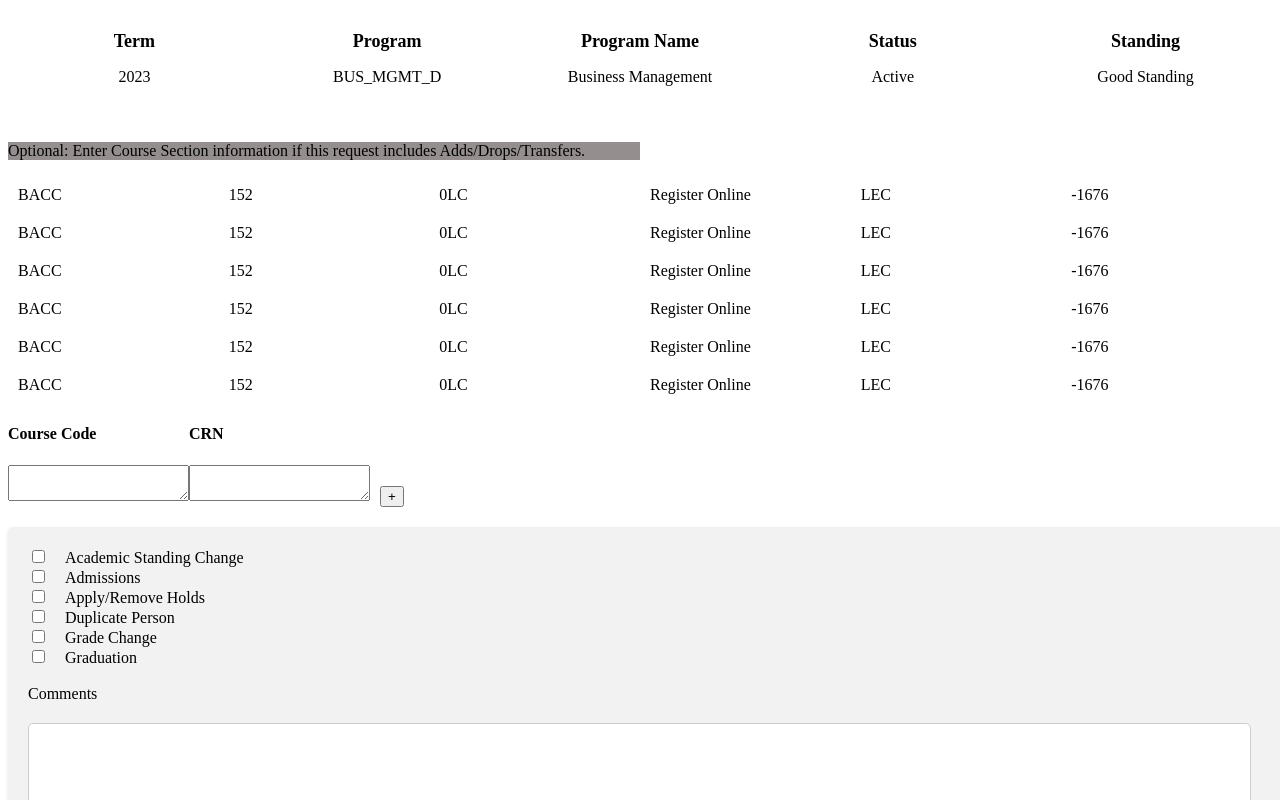
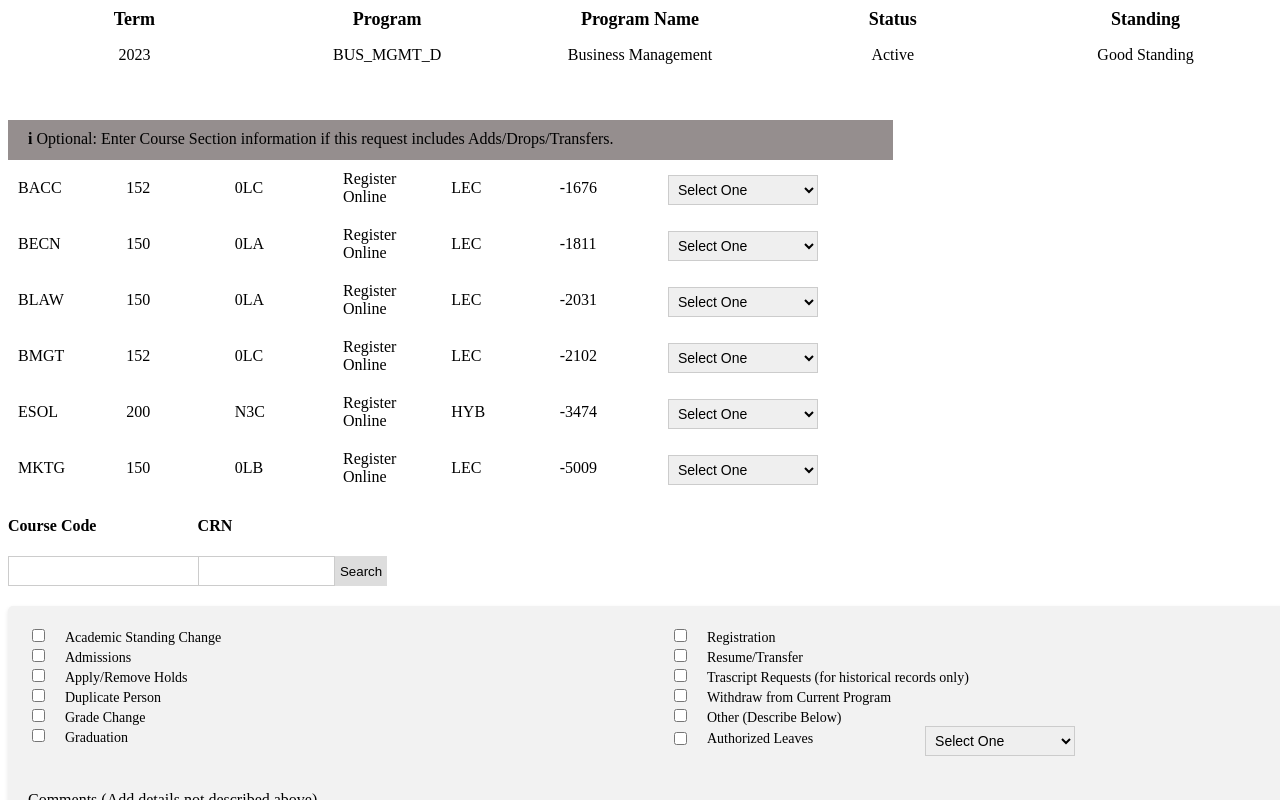
Before and after one commit to ganesh077/CapstoneSafForm, an Angular app: page / in a window 1280 px wide. Shown: the part 280-1080 px from the top of the page. Built offline with nearby package versions, Linux system fonts and the light colour scheme.

Commit message:
final commit

```diff
--- a/src/app/header/header.component.html
+++ b/src/app/header/header.component.html
@@ -1,10 +1,5 @@
 <header class="header">
     <nav class="header-nav">
       <a class="header-nav-brand" href="#">Create SAF</a>
-      <ul class="header-nav-menu">
-        <li class="header-nav-menu-item"><a href="#">Home</a></li>
-        <li class="header-nav-menu-item"><a href="#">About</a></li>
-        <li class="header-nav-menu-item"><a href="#">Contact</a></li>
-      </ul>
     </nav>
   </header>
--- a/src/app/saf-selection/saf-selection.component.css
+++ b/src/app/saf-selection/saf-selection.component.css
@@ -21,6 +21,7 @@
 
     .last-section__label {
     font-size: 16px;
+    margin-right: 20px;
     }
 
     .last-section__textarea {
@@ -56,3 +57,57 @@
     background-color: #f44336;
     color: #fff;
     }
+
+
+    .last-section__checkbox-grid {
+      display: grid;
+      grid-template-columns: repeat(2, 1fr); /* creates two equal columns */
+      grid-template-rows: repeat(3, auto); /* creates six equal rows */
+      gap: 20px; /* adds some space between the checkboxes */
+    }
+
+    .last-section__col:nth-child(-n+6) {
+      grid-column: 1; /* places the first six checkboxes in the first column */
+    }
+
+    .last-section__col:nth-child(n+7) {
+      grid-column: 2; /* places the last six checkboxes in the second column */
+    }
+
+
+    .last-section__col_leave {
+      width: 50%;
+    }
+
+    .last-section__label {
+      flex: 1 0;  /* expands to fill the available space */
+      margin-right: 10px;
+      width: 50px;
+      font-size: 14px;
+
+    }
+
+    .checkbox-with-dropdown {
+      display: flex;
+      justify-content: space-between;
+      align-items: center;
+    }
+
+    .dropdown__menu {
+      display: block;
+      position: absolute;
+      z-index: 1;
+      border: 1px solid #ccc;
+      padding: 5px;
+      font-size: 14px;
+      width: 150px;
+    }
+    .dropdown__menu option {
+      font-size: 14px;
+    }
+    .dropdown__button {
+      background-color: #ddd;
+      padding: 5px;
+      border: none;
+      cursor: pointer;
+    }
--- a/src/app/saf-selection/saf-selection.component.html
+++ b/src/app/saf-selection/saf-selection.component.html
@@ -14,30 +14,66 @@
           <input type="checkbox" class="last-section__checkbox" id="criteria-3">
           <label for="criteria-3" class="last-section__label">Apply/Remove Holds</label>
         </div>
+        <div class="last-section__col">
+          <input type="checkbox" class="last-section__checkbox" id="criteria-7">
+          <label for="criteria-7" class="last-section__label">Duplicate Person</label>
+        </div>
+        <div class="last-section__col">
+          <input type="checkbox" class="last-section__checkbox" id="criteria-8">
+          <label for="criteria-8" class="last-section__label">Grade Change</label>
+        </div>
+        <div class="last-section__col">
+          <input type="checkbox" class="last-section__checkbox" id="criteria-9">
+          <label for="criteria-9" class="last-section__label">Graduation</label>
+        </div>
         </div>
         <div class="last-section__row">
           <div class="last-section__col">
-          <input type="checkbox" class="last-section__checkbox" id="criteria-4">
-          <label for="criteria-4" class="last-section__label">Duplicate Person</label>
+            <input type="checkbox" class="last-section__checkbox" id="criteria-1">
+            <label for="criteria-1" class="last-section__label">Registration</label>
           </div>
           <div class="last-section__col">
-          <input type="checkbox" class="last-section__checkbox" id="criteria-5">
-          <label for="criteria-5" class="last-section__label">Grade Change</label>
+            <input type="checkbox" class="last-section__checkbox" id="criteria-2">
+            <label for="criteria-2" class="last-section__label">Resume/Transfer</label>
           </div>
           <div class="last-section__col">
-          <input type="checkbox" class="last-section__checkbox" id="criteria-6">
-          <label for="criteria-6" class="last-section__label">Graduation</label>
+            <input type="checkbox" class="last-section__checkbox" id="criteria-3">
+            <label for="criteria-3" class="last-section__label">Trascript Requests (for historical records only)</label>
+          </div>
+          <div class="last-section__col">
+            <input type="checkbox" class="last-section__checkbox" id="criteria-7">
+            <label for="criteria-7" class="last-section__label">Withdraw from Current Program</label>
+          </div>
+          <div class="last-section__col">
+            <input type="checkbox" class="last-section__checkbox" id="criteria-8">
+            <label for="criteria-8" class="last-section__label">Other (Describe Below)</label>
+          </div>
+          <div class="last-section__col_leave">
+            <div class="checkbox-with-dropdown">
+              <input type="checkbox" class="last-section__checkbox" id="criteria-9">
+              <label for="criteria-9" class="last-section__label">Authorized Leaves</label>
+              <div class="dropdown">
+                <select class="dropdown__menu">
+                  <option value="" selected>Select One</option>
+                  <option value="option1">Option 1</option>
+                  <option value="option2">Option 2</option>
+                  <option value="option3">Option 3</option>
+                </select>
+                <button class="dropdown__button">Options</button>
               </div>
             </div>
           </div>
-    <br>
+
+          </div>
+</div>
 <div class="last-section__textarea-wrapper">
-      <div class="last-section__textarea-header">Comments</div>
+<div class="last-section__textarea-header">Comments (Add details not described above)</div>
 <textarea class="last-section__textarea"></textarea>
 </div>
 <div class="last-section__buttons">
 <button class="last-section__button">Create SAF</button>
 <button class="last-section__button">Cancel</button>
 </div>
+
   </div>
 </div>
--- a/src/app/student-courses/student-courses.component.css
+++ b/src/app/student-courses/student-courses.component.css
@@ -8,7 +8,7 @@
   }
 
   .student-courses__table {
-    width: 100%;
+    width: 60%;
     table-layout: fixed;
     border-collapse: collapse;
   }
@@ -59,7 +59,85 @@
   }
 
   .test {
-    width: 50%;
+    width: 70%;
+    height: 40px;
     background-color: rgb(149, 142, 142);
 
 }
+
+
+.texter {
+  margin: 10px;
+  padding: 10px;
+  text-align: left;
+  justify-content: center;
+  align-items: center;
+}
+
+
+.checkbox-with-dropdown {
+  display: flex;
+  justify-content: space-between;
+  align-items: center;
+}
+
+.dropdown__menu {
+  display: block;
+  position: absolute;
+  z-index: 1;
+  border: 1px solid #ccc;
+  padding: 5px;
+  font-size: 14px;
+  width: 150px;
+}
+.dropdown__menu option {
+  font-size: 14px;
+}
+.dropdown__button {
+  background-color: #ddd;
+  padding: 5px;
+  border: none;
+  cursor: pointer;
+}
+
+.student-notes__row {
+  display: flex;
+  justify-content: space-between;
+  width: 30%;
+}
+
+.student-notes__col {
+  flex-basis: 50%;
+}
+
+.student-notes__textbox {
+  width: 100%;
+  padding: 5px;
+  border: 1px solid #ccc;
+  font-size: 16px;
+}
+
+.student-notes__search {
+  display: flex;
+}
+
+.student-notes__search input {
+  flex: 1;
+  padding: 5px;
+  border: 1px solid #ccc;
+  font-size: 16px;
+}
+
+.student-notes__search-button {
+  background-color: #ddd;
+  padding: 5px;
+  border: none;
+  cursor: pointer;
+}
+
+.student-notes__button {
+  background-color: #ddd;
+  padding: 5px;
+  border: none;
+  cursor: pointer;
+}
--- a/src/app/student-courses/student-courses.component.html
+++ b/src/app/student-courses/student-courses.component.html
@@ -1,5 +1,5 @@
 <div class="student-courses">
-  <div class="test"><p>Optional: Enter Course Section information if this request includes Adds/Drops/Transfers.</p></div>
+  <div class="test"><div class="texter"><b>i</b> Optional: Enter Course Section information if this request includes Adds/Drops/Transfers.</div></div>
 
     <table class="student-courses__table">
 
@@ -11,46 +11,100 @@
           <td>Register Online</td>
           <td>LEC</td>
           <td>-1676</td>
+          <td><div class="dropdown">
+            <select class="dropdown__menu">
+              <option value="" selected>Select One</option>
+              <option value="option1">Add</option>
+              <option value="option2">Drop</option>
+              <option value="option3">Transfer</option>
+            </select>
+            <button class="dropdown__button">Options</button>
+          </div></td>
         </tr>
         <tr>
-          <td>BACC</td>
+          <td>BECN</td>
+          <td>150</td>
+          <td>0LA</td>
+          <td>Register Online</td>
+          <td>LEC</td>
+          <td>-1811</td>
+          <td><div class="dropdown">
+            <select class="dropdown__menu">
+              <option value="" selected>Select One</option>
+              <option value="option1">Add</option>
+              <option value="option2">Drop</option>
+              <option value="option3">Transfer</option>
+            </select>
+            <button class="dropdown__button">Options</button>
+          </div></td>
+        </tr>
+        <tr>
+          <td>BLAW</td>
+          <td>150</td>
+          <td>0LA</td>
+          <td>Register Online</td>
+          <td>LEC</td>
+          <td>-2031</td>
+          <td><div class="dropdown">
+            <select class="dropdown__menu">
+              <option value="" selected>Select One</option>
+              <option value="option1">Add</option>
+              <option value="option2">Drop</option>
+              <option value="option3">Transfer</option>
+            </select>
+            <button class="dropdown__button">Options</button>
+          </div></td>
+        </tr>
+        <tr>
+          <td>BMGT</td>
           <td>152</td>
           <td>0LC</td>
           <td>Register Online</td>
           <td>LEC</td>
-          <td>-1676</td>
+          <td>-2102</td>
+          <td><div class="dropdown">
+            <select class="dropdown__menu">
+              <option value="" selected>Select One</option>
+              <option value="option1">Add</option>
+              <option value="option2">Drop</option>
+              <option value="option3">Transfer</option>
+            </select>
+            <button class="dropdown__button">Options</button>
+          </div></td>
         </tr>
         <tr>
-          <td>BACC</td>
-          <td>152</td>
-          <td>0LC</td>
+          <td>ESOL</td>
+          <td>200</td>
+          <td>N3C</td>
+          <td>Register Online</td>
+          <td>HYB</td>
+          <td>-3474</td>
+          <td><div class="dropdown">
+            <select class="dropdown__menu">
+              <option value="" selected>Select One</option>
+              <option value="option1">Add</option>
+              <option value="option2">Drop</option>
+              <option value="option3">Transfer</option>
+            </select>
+            <button class="dropdown__button">Options</button>
+          </div></td>
+        </tr>
+        <tr>
+          <td>MKTG</td>
+          <td>150</td>
+          <td>0LB</td>
           <td>Register Online</td>
           <td>LEC</td>
-          <td>-1676</td>
-        </tr>
-        <tr>
-          <td>BACC</td>
-          <td>152</td>
-          <td>0LC</td>
-          <td>Register Online</td>
-          <td>LEC</td>
-          <td>-1676</td>
-        </tr>
-        <tr>
-          <td>BACC</td>
-          <td>152</td>
-          <td>0LC</td>
-          <td>Register Online</td>
-          <td>LEC</td>
-          <td>-1676</td>
-        </tr>
-        <tr>
-          <td>BACC</td>
-          <td>152</td>
-          <td>0LC</td>
-          <td>Register Online</td>
-          <td>LEC</td>
-          <td>-1676</td>
+          <td>-5009</td>
+          <td><div class="dropdown">
+            <select class="dropdown__menu">
+              <option value="" selected>Select One</option>
+              <option value="option1">Add</option>
+              <option value="option2">Drop</option>
+              <option value="option3">Transfer</option>
+            </select>
+            <button class="dropdown__button">Options</button>
+          </div></td>
         </tr>
 
       </tbody>
@@ -59,15 +113,14 @@
       <div class="student-notes__row">
         <div class="student-notes__col">
           <h4 class="student-notes__sub-title">Course Code</h4>
-            <textarea class="student-notes__textarea"></textarea>
+          <input type="text" class="student-notes__textbox">
         </div>
         <div class="student-notes__col">
           <h4 class="student-notes__sub-title">CRN</h4>
-            <textarea class="student-notes__textarea"></textarea>
-            <button class="student-notes__button">+</button>
+          <div class="student-notes__search">
+            <input type="text" class="student-notes__textbox">
+            <button class="student-notes__search-button">Search</button>
       </div>
-        </div>
-
     </div>
 
 
```
Also changed, not shown: src/app/student-info/student-info.component.css (+10 -3 lines), src/app/student-info/student-info.component.html (+11 -8 lines), src/assets/profile.png (added). Lines whose indentation alone changed are shown as unchanged.
